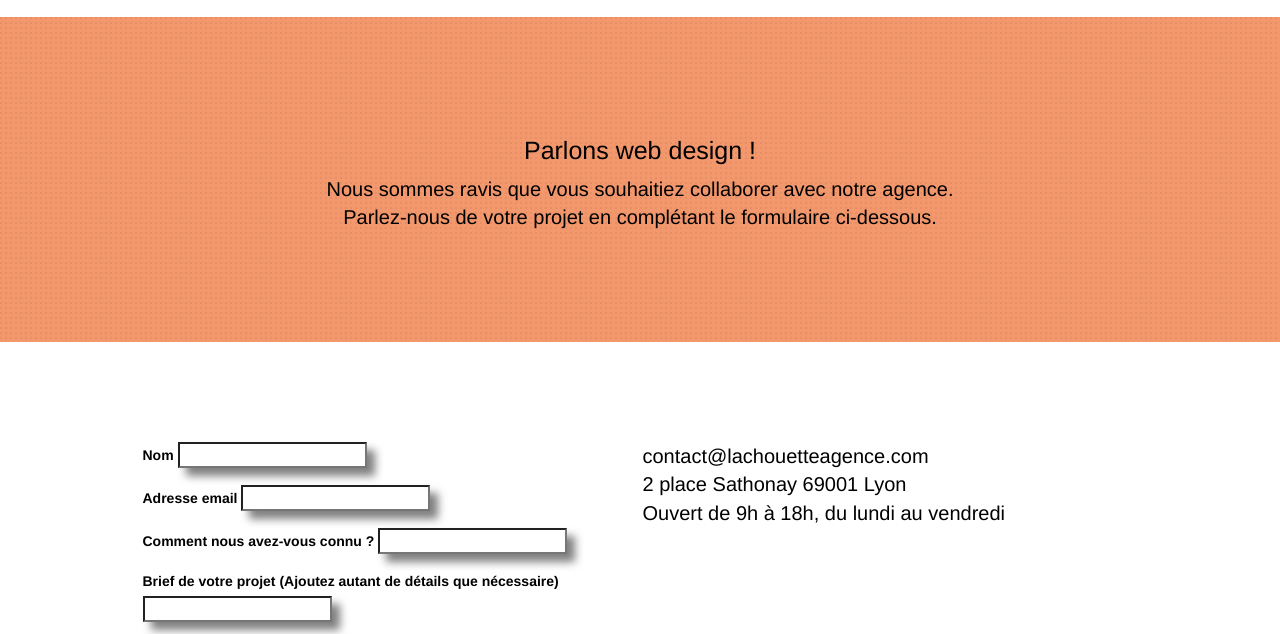
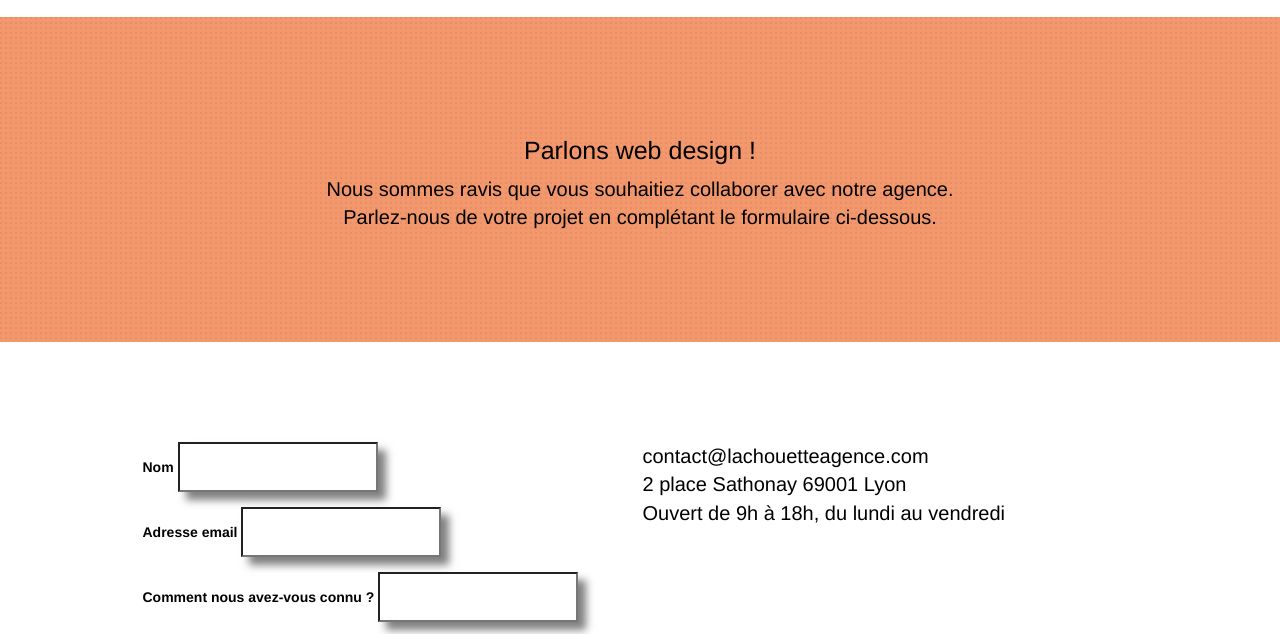
Before and after one commit to Ces0715/PROJET4-modify, a plain HTML site: page contact.html in a window 1280 px wide. Shown: the part 152-786 px from the top of the page. Drawn offline with nearby package versions, Linux system fonts and the light colour scheme; files that its build step writes are made by us from their sources; a script that the page names is missing.

Commit message:
taille input

```diff
--- a/style.css
+++ b/style.css
@@ -63,6 +63,8 @@ a:hover {
 
 input{
     box-shadow: 8px 8px 8px;
+    width:200px;
+    height:50px;
 }
 
 .bg-center,
```
